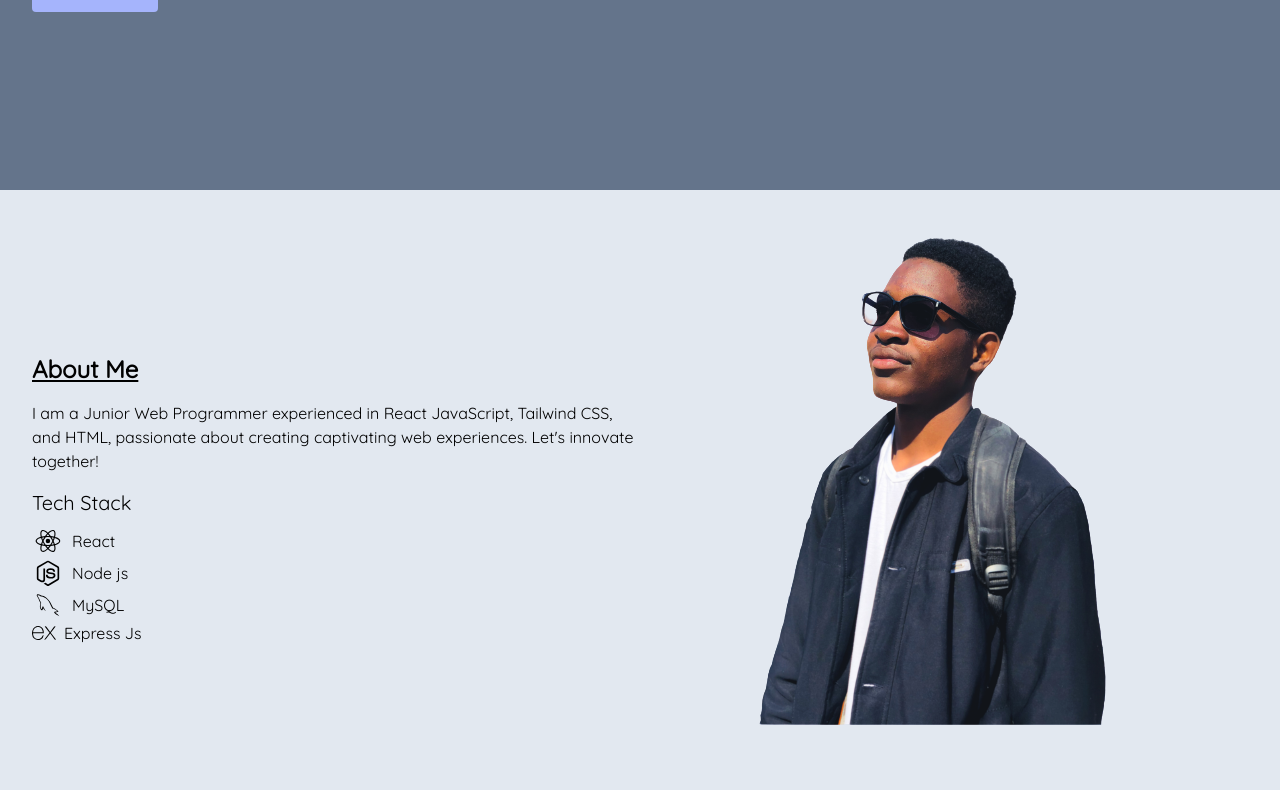
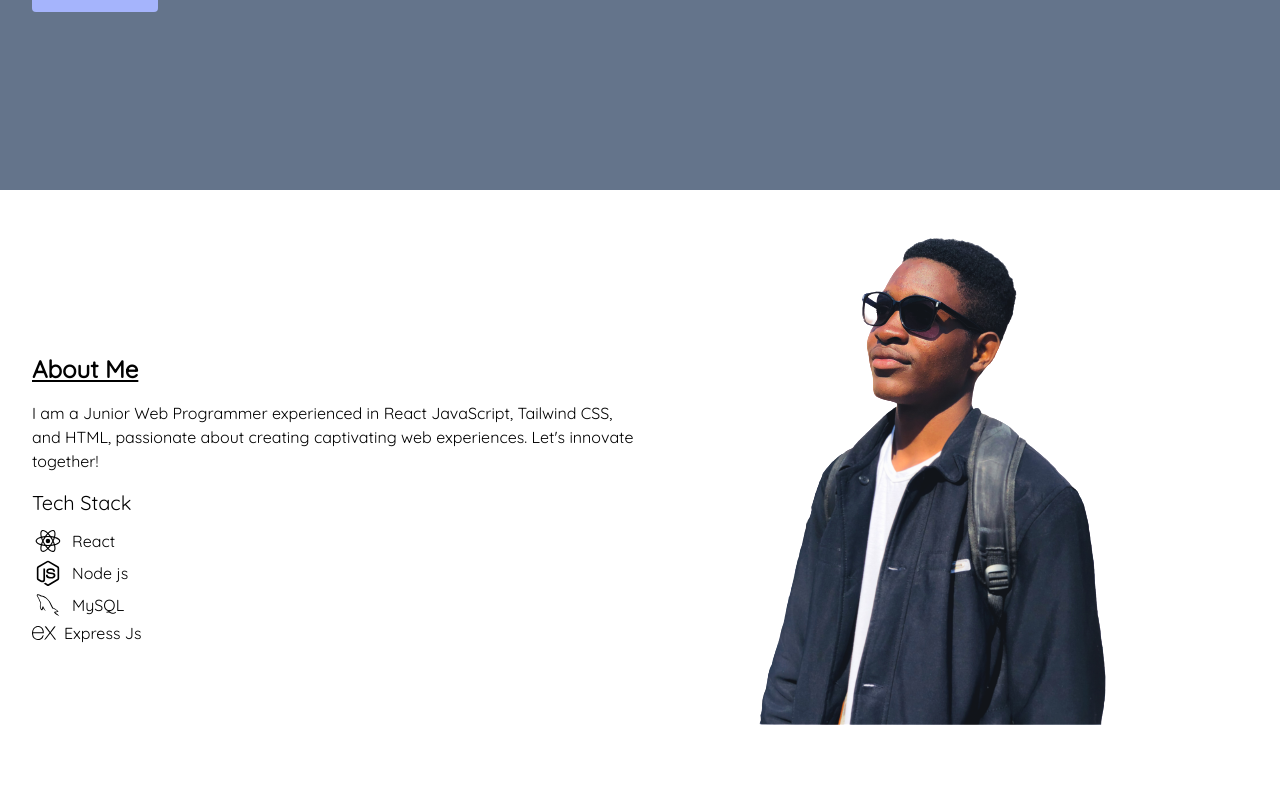
Before and after one commit to DC-21/MyPortfolio, a React (Vite) app: page / in a window 1280 px wide. Shown: the part 502-1301 px from the top of the page. Built offline with nearby package versions, Linux system fonts and the light colour scheme; no server answers.

Commit message:
first commit

```diff
--- a/src/components/About.jsx
+++ b/src/components/About.jsx
@@ -3,7 +3,7 @@ import own from '../images/own.png';
 
 const About = () => {
     return (
-        <section className='flex px-4 md:px-8 justify-center items-center  flex-wrap w-full h-[600px] pt-8 bg-slate-200'>
+        <section className='flex px-4 md:px-8 justify-center items-center  flex-wrap w-full h-[600px] pt-8'>
             <div className='w-1/2'>
                 <div className='text-left '>
                     <h1 className='font-bold text-2xl underline'>About Me</h1>
```
